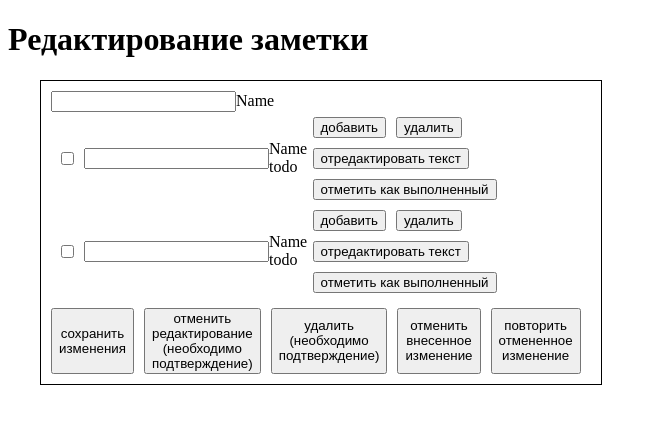
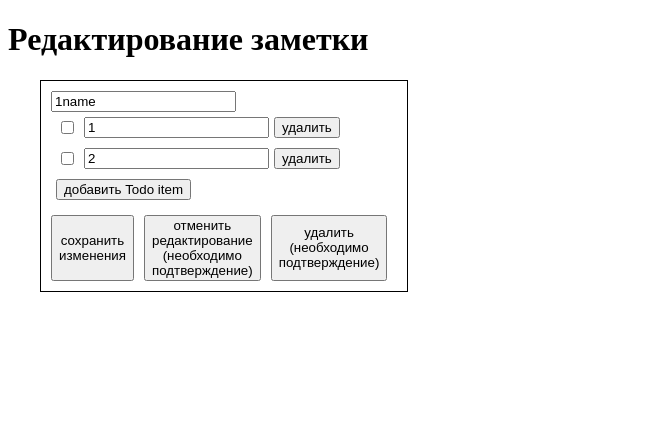
Before and after one commit to YuliaPetukhova/nuxt-project-todo, a Nuxt app: page /edit/1 in a window 1280 px wide. Shown: the top 424 px of the page, without its empty margins (0-657 px from the left). Built offline with nearby package versions, Linux system fonts and the light colour scheme.

Commit message:
создание и удаление пункта todo

```diff
--- /dev/null
+++ b/models/INote.ts
@@ -0,0 +1,9 @@
+import type {IToDoItem} from "~/models/IToDoItem";
+
+export interface INote {
+    id: number;
+    name: string;
+    buttonEdit: string;
+    buttonDelete: string;
+    todo: IToDoItem[];
+}
--- /dev/null
+++ b/models/IToDoItem.ts
@@ -0,0 +1,4 @@
+export interface IToDoItem {
+    name: string | undefined;
+    checkbox: boolean;
+}
--- a/pages/List.vue
+++ b/pages/List.vue
@@ -32,7 +32,14 @@ function deleteNote(id: number) {
 
         <div class="todo" v-for="todo in note.todo" :key="todo.name">
           <div class="todo-item">
-            <input type="checkbox" :checked="todo.checkbox" class="checkbox" disabled>
+            <input
+                type="checkbox"
+                :id="'checkbox-' + note.id + '-' + todo.name"
+                :name="'checkbox-' + note.id + '-' + todo.name"
+                :checked="todo.checkbox"
+                class="checkbox"
+                disabled
+            >
             <p class="todo-name">{{ todo.name }}</p>
           </div>
         </div>
--- a/pages/edit/[id].vue
+++ b/pages/edit/[id].vue
@@ -1,48 +1,89 @@
 <script setup lang="ts">
+import type {INote} from "~/models/INote";
+import type {IToDoItem} from "~/models/IToDoItem";
+
 const list = useListStore();
+const router = useRouter();
+const route = useRoute();
+
+const currentNote = ref<INote | null>(null);
+
+onMounted(() => {
+  const noteId = Array.isArray(route.params.id) ? parseInt(route.params.id[0], 10) : parseInt(route.params.id, 10);
+  const note = list.currentNote!(noteId);
+  if (note) {
+    currentNote.value = note;
+  }
+});
+
+function saveChangedNote() {
+  router.push(`/list`);
+}
+
+function addToDoItem() {
+  if (currentNote.value) {
+    const newToDo = list.addToDoItem(currentNote.value.id);
+    if (newToDo) {
+      currentNote.value.todo.push(newToDo);
+    }
+  }
+}
+
+function deleteToDoItem(todo: IToDoItem) {
+  if (currentNote.value) {
+    const index = currentNote.value.todo.indexOf(todo);
+    if (index > -1) {
+      currentNote.value.todo.splice(index, 1);
+      list.saveState();
+    }
+  }
+}
 </script>
 
 <template>
   <h1>Редактирование заметки</h1>
 
-  <div class="container">
+  <div class="container" v-if="currentNote">
     <div class="note">
       <div class="title">
-        <input type="text">Name
+        <input
+            type="text"
+            :id="'noteTitle' + currentNote"
+            :name="'noteTitle' + currentNote"
+            v-model="currentNote.name"
+        >
 
-        <div class="todo">
+        <div class="todo" v-for="todo in currentNote.todo" :key="todo.name">
           <div class="todo-item">
-            <input type="checkbox" class="checkbox">
-            <input type="text" class="todo-name">Name todo
+            <input
+                type="checkbox"
+                :id="'todoCheckbox' + todo.name"
+                :name="'todoCheckbox' + todo.name"
+                class="checkbox"
+                v-model="todo.checkbox"
+                :checked="todo.checkbox">
+            <input
+                type="text"
+                :id="'todoName' + todo.name"
+                :name="'todoName' + todo.name"
+                class="todo-name"
+                v-model="todo.name"
+            >
 
             <div class="todo-actions">
-              <button class="todo-action">добавить</button>
-              <button class="todo-action">удалить</button>
-              <button class="todo-action">отредактировать текст</button>
-              <button class="todo-action">отметить как выполненный</button>
-            </div>
-          </div>
-
-          <div class="todo-item">
-            <input type="checkbox" class="checkbox">
-            <input type="text" class="todo-name">Name todo
-
-            <div class="todo-actions">
-              <button class="todo-action">добавить</button>
-              <button class="todo-action">удалить</button>
-              <button class="todo-action">отредактировать текст</button>
-              <button class="todo-action">отметить как выполненный</button>
+              <button class="todo-action" @click="deleteToDoItem(todo)">удалить</button>
             </div>
           </div>
         </div>
+        <button class="todo-action" @click="addToDoItem">добавить Todo item</button>
 
         <div class="actions">
-          <button class="button-action">сохранить изменения</button>
+          <button @click="saveChangedNote" class="button-action">сохранить изменения</button>
 
           <button class="button-action">отменить редактирование (необходимо подтверждение)</button>
           <button class="button-action">удалить (необходимо подтверждение)</button>
-          <button class="button-action">отменить внесенное изменение</button>
-          <button class="button-action">повторить отмененное изменение</button>
+          <!--          <button class="button-action">отменить внесенное изменение</button>-->
+          <!--          <button class="button-action">повторить отмененное изменение</button>-->
         </div>
 
       </div>
--- a/stores/list.ts
+++ b/stores/list.ts
@@ -1,4 +1,6 @@
 import {defineStore} from "pinia";
+import type {IToDoItem} from "~/models/IToDoItem";
+import type {INote} from "~/models/INote";
 
 export const useListStore = defineStore('listStore', {
     state: () => ({
@@ -11,8 +13,8 @@ export const useListStore = defineStore('listStore', {
                 todo: [
                     {name: '1', checkbox: false,},
                     {name: '2', checkbox: false,},
-                ]
-            },
+                ] as IToDoItem[],
+            } as INote,
             {
                 id: 2,
                 name: '2name',
@@ -21,15 +23,14 @@ export const useListStore = defineStore('listStore', {
                 todo: [
                     {name: '1', checkbox: false,},
                     {name: '2', checkbox: false,},
-                ]
-            },
+                ] as IToDoItem[],
+            } as INote,
         ],
-
     }),
 
     actions: {
-        createNote(newNoteId: number) {
-            const newNote = {
+        createNote(): number {
+            const newNote: INote = {
                 id: this.notes.length ? this.notes[this.notes.length - 1].id + 1 : 1,
                 name: '',
                 todo: [],
@@ -39,6 +40,20 @@ export const useListStore = defineStore('listStore', {
             this.notes.push(newNote);
             this.saveState();
             return newNote.id;
+        },
+
+        addToDoItem(noteId: number): IToDoItem | null {
+            const newToDo: IToDoItem = {
+                name: '',
+                checkbox: false,
+            };
+            const note = this.notes.find(note => note.id === noteId);
+            if (note) {
+                this.saveState();
+                return newToDo;
+            } else {
+                return null;
+            }
         },
 
         deleteNote(id: number) {
@@ -56,5 +71,10 @@ export const useListStore = defineStore('listStore', {
                 this.notes = JSON.parse(savedNotes);
             }
         }
-    }
+    },
+    getters: {
+        currentNote: (state) => {
+            return (id: number) => state.notes.find(note => note.id === id);
+        },
+    },
 })
```
Also changed, not shown: models/IList.ts (added, +7 -0 lines).
